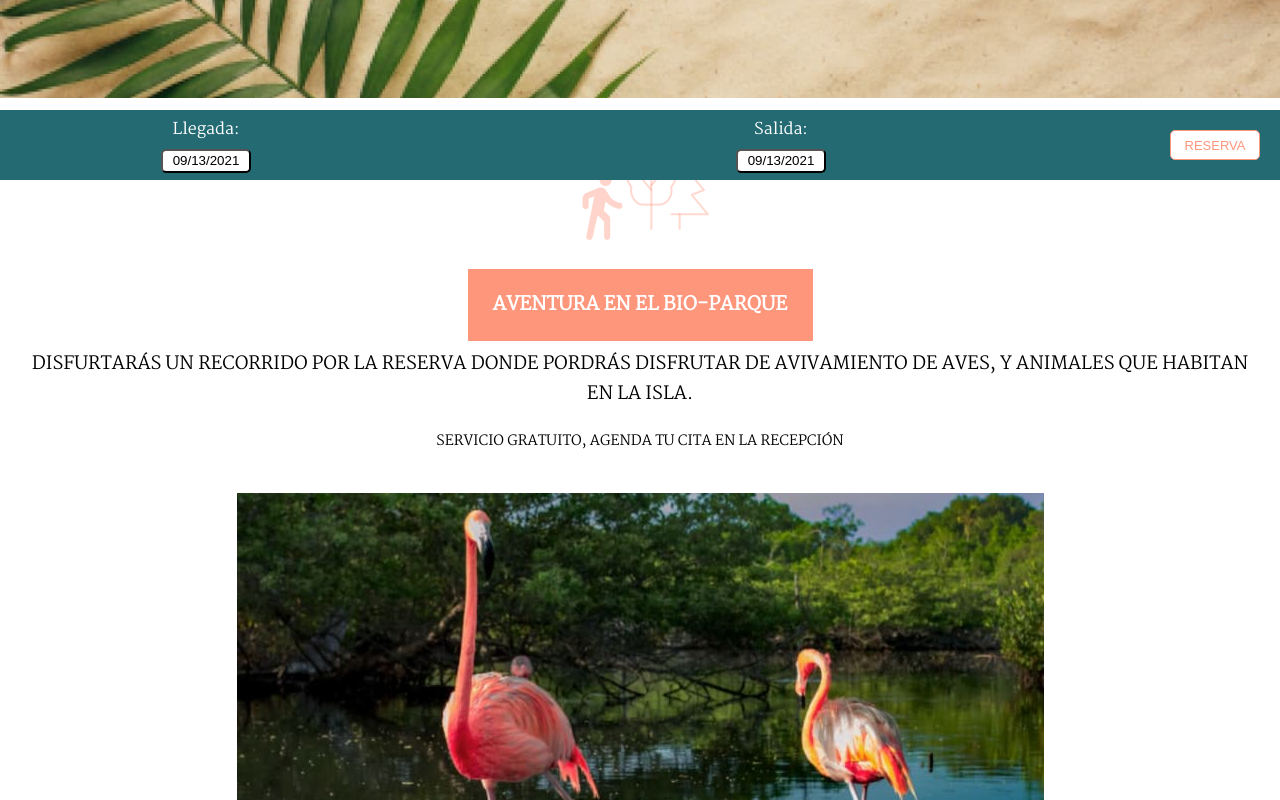
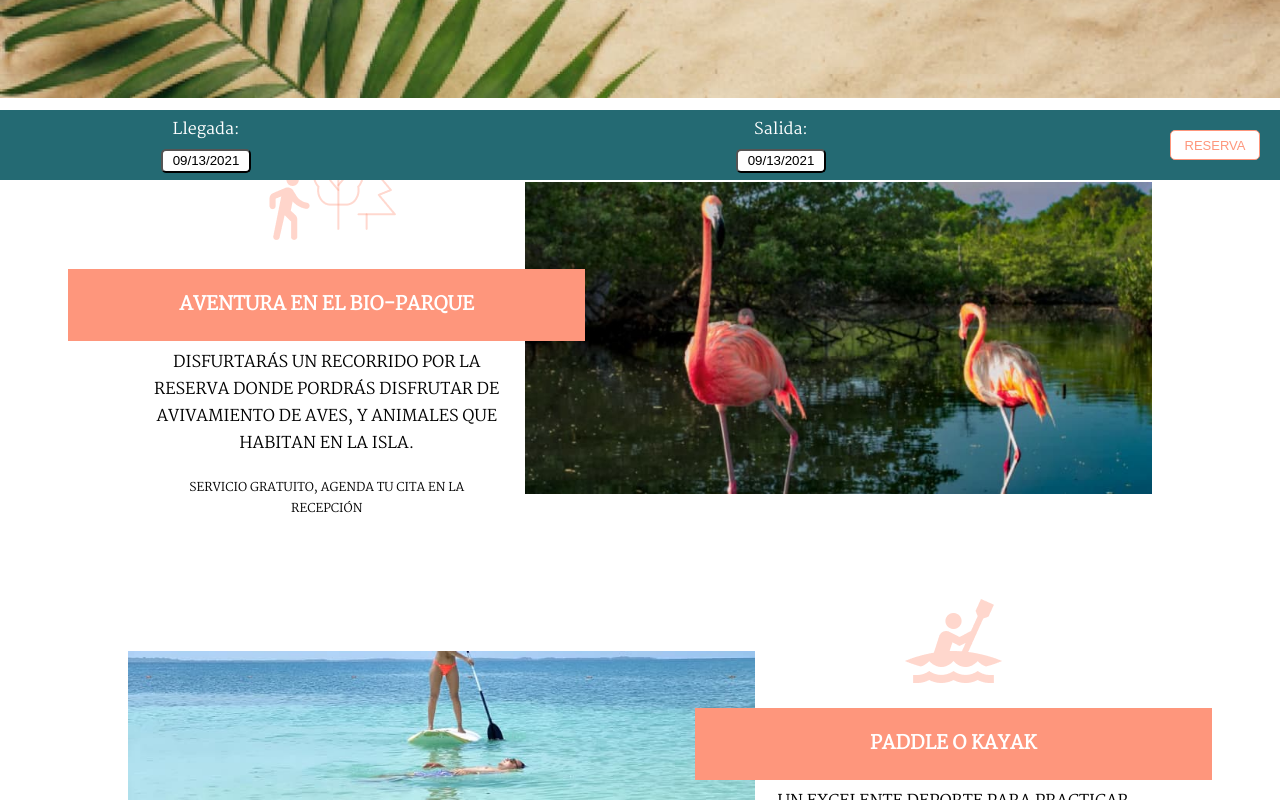
Before and after one commit to devinmed27/islapalma, a Next.js app: page /experiences in a window 1280 px wide. Shown: the part 620-1420 px from the top of the page. Built offline with nearby package versions, Linux system fonts and the light colour scheme; a web font is replaced by a local one.

Commit message:
experencies and experiencescard dview

```diff
--- a/components/ExperienceCard/ExperienceCard.jsx
+++ b/components/ExperienceCard/ExperienceCard.jsx
@@ -1,28 +1,37 @@
-import React from 'react'
-import s from "./ExperienceCard.module.scss"
-import Image from "next/image"
+import React from "react";
+import s from "./ExperienceCard.module.scss";
+import Image from "next/image";
 
-const ExperienceCard = ({imagePath, iconPath, title, text, service}) => {
+const ExperienceCard = ({
+  imagePath,
+  iconPath,
+  title,
+  text,
+  service,
+  align,
+}) => {
+  const alignItem = {
+    flexDirection: align,
+  };
   return (
-        <div className={s.container}>
+    <div className={s.container} style={alignItem}>
       <div className={s.info}>
         <div className={s.iconContainer}>
-                    <Image src = {iconPath} />
+          <Image src={iconPath} />
         </div>
         <div className={s.title}>
           <h3>{title}</h3>
         </div>
         <p className={s.text}> {text} </p>
         <p className={s.service}> {service} </p>
-
       </div>
       <div className={s.image}>
         <div className={s.imgContainer}>
-                    <Image src = {imagePath} />
+          <Image src={imagePath} />
         </div>
       </div>
     </div>
-    )
-}
+  );
+};
 
-export default ExperienceCard
+export default ExperienceCard;
--- a/components/ExperienceCard/ExperienceCard.module.scss
+++ b/components/ExperienceCard/ExperienceCard.module.scss
@@ -1,24 +1,24 @@
 @import "../../styles/variables";
 
-.container{
+.container {
   display: flex;
   flex-direction: column;
   align-items: center;
   justify-content: center;
   margin: 20px 0;
-    .info{
+  .info {
     display: flex;
     flex-direction: column;
     align-items: center;
     justify-content: center;
-        .iconContainer{
+    .iconContainer {
       margin-bottom: 16px;
       div:first-child {
         width: 42px;
         height: 42px;
       }
     }
-        .title{
+    .title {
       width: 345px;
       height: 72px;
       background-color: $second-color;
@@ -26,22 +26,41 @@
       align-items: center;
       justify-content: center;
       margin-bottom: 8px;
-            h3{
+      h3 {
         color: white;
         text-align: center;
       }
     }
-        .text{
+    .text {
       text-align: center;
       font-size: 18px;
       margin: 0 20px 20px 20px;
     }
-        .service{
+    .service {
       text-align: center;
       font-size: 14px;
       margin: 0 40px 40px 40px;
-
+    }
+  }
 }
 
+@media (min-width: 768px) {
+  .container {
+    display: flex;
+    flex-direction: row;
+    width: 80%;
+    .info {
+      width: 50%;
+      .text {
+        font-size: 16px;
+      }
+      .service {
+        font-size: 12px;
+      }
+      .title {
+        width: 130%;
+        z-index: 2;
       }
     }
+  }
+}
--- a/pages/experiences.jsx
+++ b/pages/experiences.jsx
@@ -1,4 +1,4 @@
-import React, { useState } from "react";
+import React, { useState, useEffect } from "react";
 import SubHeader from "../components/SubHeader/SubHeader";
 import s from "../styles/pages/Experiences.module.scss";
 import Image from "next/image";
@@ -8,17 +8,30 @@ import ExperienceCard from "../components/ExperienceCard/ExperienceCard";
 
 import Button from "../components/Button/Button";
 
-import{cardsInfo} from "../utils/texts"
+import { cardsInfo } from "../utils/texts";
 
 const experiences = () => {
   const [url, setUrl] = useState(process.env.BOOK_URL_ES);
+  const [size, setSize] = useState(null);
+
+  let aux = []
+
+  if (size < 768) {
+    aux = ["column", "column", "column", "column", "column"];
+  } else {
+    aux = ["row", "row-reverse", "row", "row-reverse", "row"];
+  }
+
+  useEffect(() => {
+    setSize(screen.width);
+  }, []);
 
   return (
     <div className={s.container}>
       <SubHeader text="Experiencias" />
       <div className={s.banner}>
         <div className={s.imgContainer}>
-          <Image src={banner} />
+          <Image src={banner} alt= "imagen de playa" objectFit="fill"/>
         </div>
         <p className={s.text}>
           AQUI ENCONTRARÁS LAS MEJORES AVENTURAS, QUE SE CONVERTIRÁN EN MOMENTOS
@@ -26,7 +39,8 @@ const experiences = () => {
         </p>
       </div>
       <div className={s.sectionTwo}>
-        {cardsInfo.map(({ text, title, service, imagePath, iconPath }) => (
+        {cardsInfo.map(
+          ({ text, title, service, imagePath, iconPath }, index) => (
             <ExperienceCard
               key={title}
               text={text}
@@ -34,8 +48,10 @@ const experiences = () => {
               service={service}
               imagePath={imagePath}
               iconPath={iconPath}
+              align={aux[index]}
             />
-        ))}
+          )
+        )}
       </div>
       <div className={s.sectionThree}>
         <div className={s.title}>
@@ -43,9 +59,10 @@ const experiences = () => {
           <p>VEN A VIVIR</p>
           <div></div>
         </div>
-        <p className={s.text}>¿QUÉ ESPERAR PARA VIVIR LA EXPERIENCIA DE ISLA PALMA?</p>
+        <p className={s.text}>
+          ¿QUÉ ESPERAR PARA VIVIR LA EXPERIENCIA DE ISLA PALMA?
+        </p>
         <a href={url} target="_blank">
-          {/* <Button text="RESERVA" width="90px" height="30px" fontSize="13px" /> */}
           <Button text="Reserva" />
         </a>
       </div>
--- a/pages/rooms.jsx
+++ b/pages/rooms.jsx
@@ -21,14 +21,12 @@ const rooms = () => {
             distribuida en dos niveles para en total 40 habitaciones, capacidad
             máxima 120 personas. Amplias zonas de áreas sociales.
           </p>
-          {/* <div className={s.imgContainer}> */}
             <Image
               src={hotel_1}
               alt="Foto del hotel"
               placeholder="blur"
               objectFit="fill"
             />
-          {/* </div> */}
           <div className={s.line}>
             <img src="/static/assets/line_icon.png" alt="plant" />
           </div>
--- a/styles/pages/Experiences.module.scss
+++ b/styles/pages/Experiences.module.scss
@@ -5,6 +5,7 @@
   flex-direction: column;
   align-items: center;
   justify-content: center;
+  width: 100%;
   .banner {
     display: flex;
     flex-direction: column;
@@ -27,13 +28,13 @@
       top: 180px;
     }
   }
-  .sectionTwo{
+  .sectionTwo {
     display: flex;
     flex-direction: column;
     align-items: center;
     justify-content: center;
   }
-  .sectionThree{
+  .sectionThree {
     display: flex;
     flex-direction: column;
     align-items: center;
@@ -42,19 +43,19 @@
     width: 100%;
     height: 165px;
     margin-bottom: 25px;
-      .title{
+    .title {
       display: flex;
       align-items: center;
       justify-content: center;
-          div{
+      div {
         width: 22px;
         border: 1px solid white;
         height: 1px;
       }
-          p{
+      p {
         color: white;
         font-size: 14px;
-              margin: 0 22px
+        margin: 0 22px;
       }
     }
     .text {
@@ -65,3 +66,20 @@
     }
   }
 }
+
+@media (min-width: 768px) {
+  .container {
+    .banner {
+      .imgContainer {
+
+        div:first-child {
+          height: 660px;
+        }
+      }
+      .text {
+        right: 100px;
+        top: 480px;
+      }
+    }
+  }
+}
--- a/styles/pages/Rooms.module.scss
+++ b/styles/pages/Rooms.module.scss
@@ -40,9 +40,6 @@
     .main{
       .topContent{
         align-items: center;
-        .imgContainer{
-          width: 100%;
-        }
         p{
           width: 70%;
         }
```
Also changed, not shown: 1 other file (tests, documents, lock files or other folders). Lines whose indentation alone changed are shown as unchanged.
